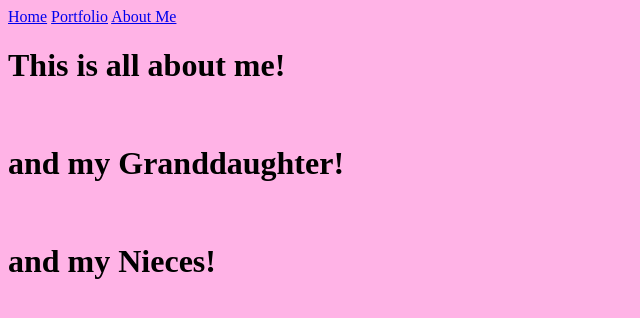
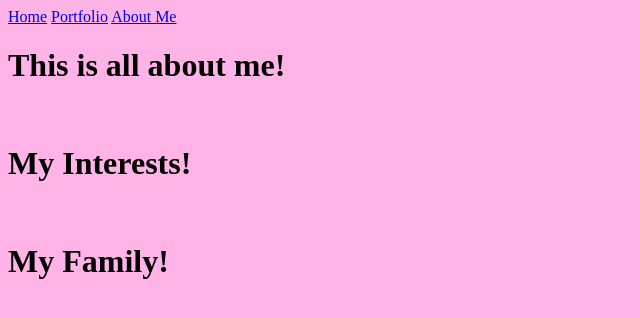
Before and after one commit to marianmac395/compsci-website, a plain HTML site: page aboutme.html in a window 1280 px wide. Shown: the whole page, without its empty margins (0-640 px from the left). Drawn offline with Linux system fonts and the light colour scheme.

Commit message:
Update aboutme.html

```diff
--- a/aboutme.html
+++ b/aboutme.html
@@ -10,9 +10,9 @@
     <a href="aboutme.html">About Me</a>
     <h1>This is all about me!</h1>
     <br>
-    <h1>   and my Granddaughter!</h1>
+    <h1>   My Interests!</h1>
     <br>
-    <h1>   and my Nieces!</h1>
+    <h1>   My Family!</h1>
     <br>
     </a>
 	  </body>
```
